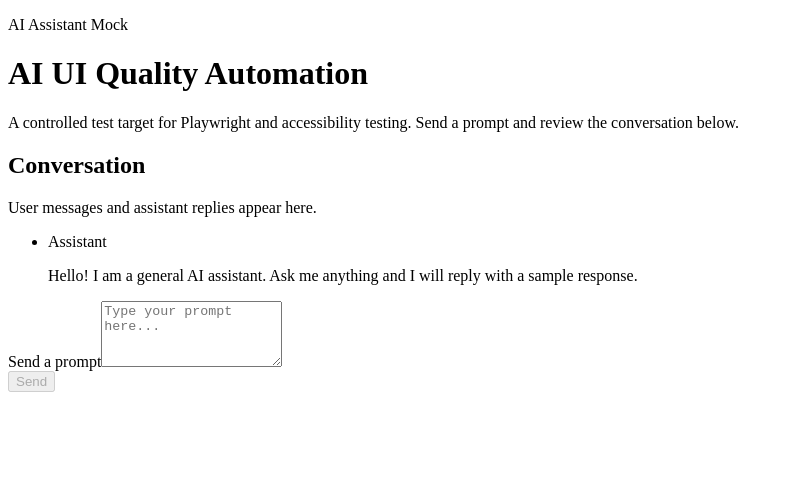
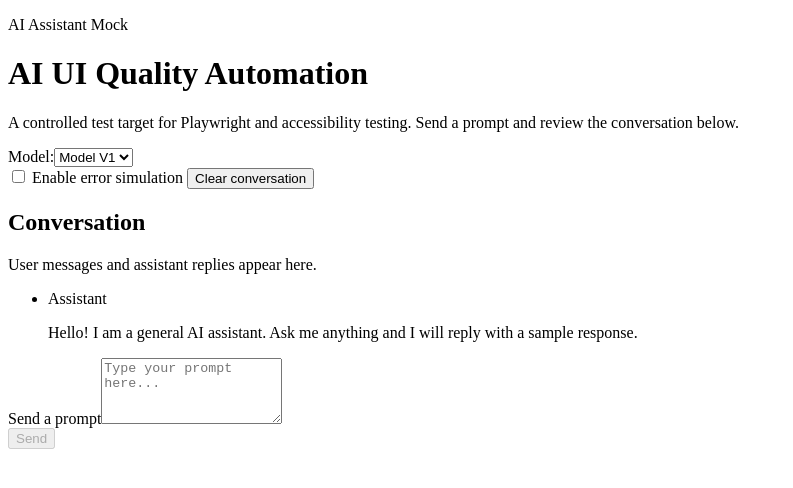
Before and after one commit to silaslangley1486-afk/ai-ui-quality-automation, a Vue app: page / in a window 1280 px wide. Shown: the top 488 px of the page, without its empty margins (0-793 px from the left). Built offline with nearby package versions, Linux system fonts and the light colour scheme; the HTML template or start-up script is replaced by a standard one.

Commit message:
Add extra states to the chat feature

```diff
--- a/src/App.vue
+++ b/src/App.vue
@@ -7,6 +7,26 @@
         <p class="description">
           A controlled test target for Playwright and accessibility testing. Send a prompt and review the conversation below.
         </p>
+      </div>
+
+      <div class="header-controls">
+        <div class="control-group">
+          <label for="model-select">Model:</label>
+          <select id="model-select" class="model-select" v-model="selectedModel">
+            <option value="model-v1">Model V1</option>
+            <option value="model-v2">Model V2</option>
+            <option value="model-v3">Model V3</option>
+          </select>
+        </div>
+
+        <label class="error-toggle">
+          <input type="checkbox" v-model="errorSimulationEnabled" />
+          Enable error simulation
+        </label>
+
+        <button class="clear-button" type="button" @click="clearConversation">
+          Clear conversation
+        </button>
       </div>
     </header>
 
@@ -21,7 +41,7 @@
           <li
             v-for="message in messages"
             :key="message.id"
-            :class="['message', message.role]"
+            :class="['message', message.role, message.state]"
             :aria-label="message.role === 'assistant' ? 'Assistant message' : 'User message'"
             :data-testid="message.role === 'assistant' ? 'assistant-message' : 'user-message'"
           >
@@ -29,8 +49,20 @@
               <span class="message-role">
                 {{ message.role === 'assistant' ? 'Assistant' : 'You' }}
               </span>
+
+              <span v-if="message.state === 'error'" class="message-state">Error</span>
             </div>
+
             <p>{{ message.content }}</p>
+
+            <button
+              v-if="message.state === 'error'"
+              type="button"
+              class="retry-button"
+              @click="retryMessage(message.id)"
+            >
+              Retry
+            </button>
           </li>
         </ul>
       </div>
@@ -60,20 +92,26 @@
     import { computed, ref } from 'vue';
 
     type MessageRole = 'user' | 'assistant';
+    type MessageState = 'success' | 'error';
 
     type Message = {
         id: string;
         role: MessageRole;
         content: string;
+        state?: MessageState;
+        replyToMessageId?: string;
     };
 
     const prompt = ref('');
     const isLoading = ref(false);
+    const selectedModel = ref('model-v1');
+    const errorSimulationEnabled = ref(false);
     const messages = ref<Message[]>([
         {
             id: 'assistant-welcome',
             role: 'assistant',
             content: 'Hello! I am a general AI assistant. Ask me anything and I will reply with a sample response.',
+            state: 'success',
         },
     ]);
 
@@ -103,13 +141,69 @@
         return `I understand your query about "${userPrompt}". Here's a general response: This is a mock assistant reply.`;
     };
 
+    const clearConversation = () => {
+        messages.value = [
+            {
+                id: 'assistant-welcome',
+                role: 'assistant',
+                content: 'Hello! I am a general AI assistant. Ask me anything and I will reply with a sample response.',
+                state: 'success',
+            },
+        ];
+        prompt.value = '';
+    };
+
+    const retryMessage = async (messageId: string) => {
+        const errorMessageIndex = messages.value.findIndex(message => message.id === messageId);
+
+        if (errorMessageIndex === -1) return;
+
+        const errorMessage = messages.value[errorMessageIndex];
+        const userMessageId = errorMessage.replyToMessageId;
+
+        if (!userMessageId) return;
+
+        const userMessage = messages.value.find(message => message.id === userMessageId);
+
+        if (!userMessage || userMessage.role !== 'user') return;
+
+        const userContent = userMessage.content;
+
+        messages.value.splice(errorMessageIndex, 1);
+
+        isLoading.value = true;
+
+        const loadingMessageId = `assistant-loading-${Date.now()}`;
+
+        messages.value.push({
+            id: loadingMessageId,
+            role: 'assistant',
+            content: 'Processing your request...',
+            state: 'success',
+            replyToMessageId: userMessageId,
+        });
+
+        await new Promise((resolve) => setTimeout(resolve, 600));
+
+        const responseContent = getMockResponse(userContent);
+        const loadingIndex = messages.value.findIndex(message => message.id === loadingMessageId);
+
+        if (loadingIndex !== -1) {
+            messages.value[loadingIndex].content = responseContent;
+        }
+
+        isLoading.value = false;
+    };
+
     const sendMessage = async () => {
         const content = prompt.value.trim();
 
         if (!content) return;
 
+        const userMessageId = `user-${Date.now()}`;
+
         messages.value.push({
-            id: `user-${Date.now()}`,
+            id: userMessageId,
             role: 'user',
             content,
         });
@@ -119,13 +213,25 @@
 
         await new Promise((resolve) => setTimeout(resolve, 600));
 
+        if (errorSimulationEnabled.value) {
+            messages.value.push({
+                id: `assistant-${Date.now()}`,
+                role: 'assistant',
+                content: `Error: The assistant encountered an issue processing your request. (Model: ${selectedModel.value})`,
+                state: 'error',
+                replyToMessageId: userMessageId,
+            });
+        } else {
             const responseContent = getMockResponse(content);
 
             messages.value.push({
                 id: `assistant-${Date.now()}`,
                 role: 'assistant',
                 content: responseContent,
+                state: 'success',
+                replyToMessageId: userMessageId,
             });
+        }
 
         isLoading.value = false;
     };
--- a/src/styles/global.css
+++ b/src/styles/global.css
@@ -54,6 +54,67 @@ h1 {
   color: #4b5563;
 }
 
+.header-controls {
+  display: flex;
+  flex-wrap: wrap;
+  gap: 16px;
+  align-items: center;
+  margin-top: 24px;
+  padding-top: 20px;
+  border-top: 1px solid #e5e7eb;
+}
+
+.control-group {
+  display: flex;
+  align-items: center;
+  gap: 8px;
+}
+
+.control-group label {
+  font-size: 0.9rem;
+  font-weight: 600;
+  color: #111827;
+}
+
+.model-select {
+  padding: 8px 12px;
+  border-radius: 8px;
+  border: 1px solid #d1d5db;
+  background: #ffffff;
+  color: #111827;
+  font-size: 0.9rem;
+  cursor: pointer;
+}
+
+.error-toggle {
+  display: flex;
+  align-items: center;
+  gap: 8px;
+  font-size: 0.9rem;
+  font-weight: 600;
+  color: #111827;
+  cursor: pointer;
+}
+
+.error-toggle input {
+  cursor: pointer;
+}
+
+.clear-button {
+  padding: 8px 14px;
+  border-radius: 8px;
+  border: 1px solid #d1d5db;
+  background: #f3f4f6;
+  color: #111827;
+  font-size: 0.9rem;
+  font-weight: 600;
+  cursor: pointer;
+}
+
+.clear-button:hover {
+  background: #e5e7eb;
+}
+
 .conversation {
   display: grid;
   gap: 16px;
@@ -82,11 +143,18 @@ h1 {
   border-radius: 20px;
   border: 1px solid #e5e7eb;
   background: #ffffff;
+  display: grid;
+  gap: 12px;
 }
 
 .message.assistant {
   border-color: #c7d2fe;
   background: #f8fafc;
+}
+
+.message.assistant.error {
+  border-color: #fca5a5;
+  background: #fef2f2;
 }
 
 .message.user {
@@ -95,20 +163,45 @@ h1 {
 }
 
 .message-meta {
-  margin-bottom: 10px;
+  display: flex;
+  gap: 8px;
+  align-items: center;
 }
 
 .message-role {
-  display: inline-flex;
   font-size: 0.9rem;
   font-weight: 700;
   color: #111827;
+}
+
+.message-state {
+  font-size: 0.8rem;
+  font-weight: 700;
+  color: #dc2626;
+  text-transform: uppercase;
+  letter-spacing: 0.05em;
 }
 
 .message p {
   margin: 0;
   color: #111827;
   line-height: 1.75;
+}
+
+.retry-button {
+  align-self: start;
+  padding: 8px 14px;
+  border-radius: 8px;
+  border: none;
+  background: #f87171;
+  color: white;
+  font-size: 0.85rem;
+  font-weight: 600;
+  cursor: pointer;
+}
+
+.retry-button:hover {
+  background: #ef4444;
 }
 
 .composer {
@@ -169,6 +262,12 @@ textarea:focus {
     padding: 24px;
   }
 
+  .header-controls {
+    flex-direction: column;
+    align-items: flex-start;
+    gap: 12px;
+  }
+
   .send-button {
     width: 100%;
   }
```
Lines whose indentation alone changed are shown as unchanged.
